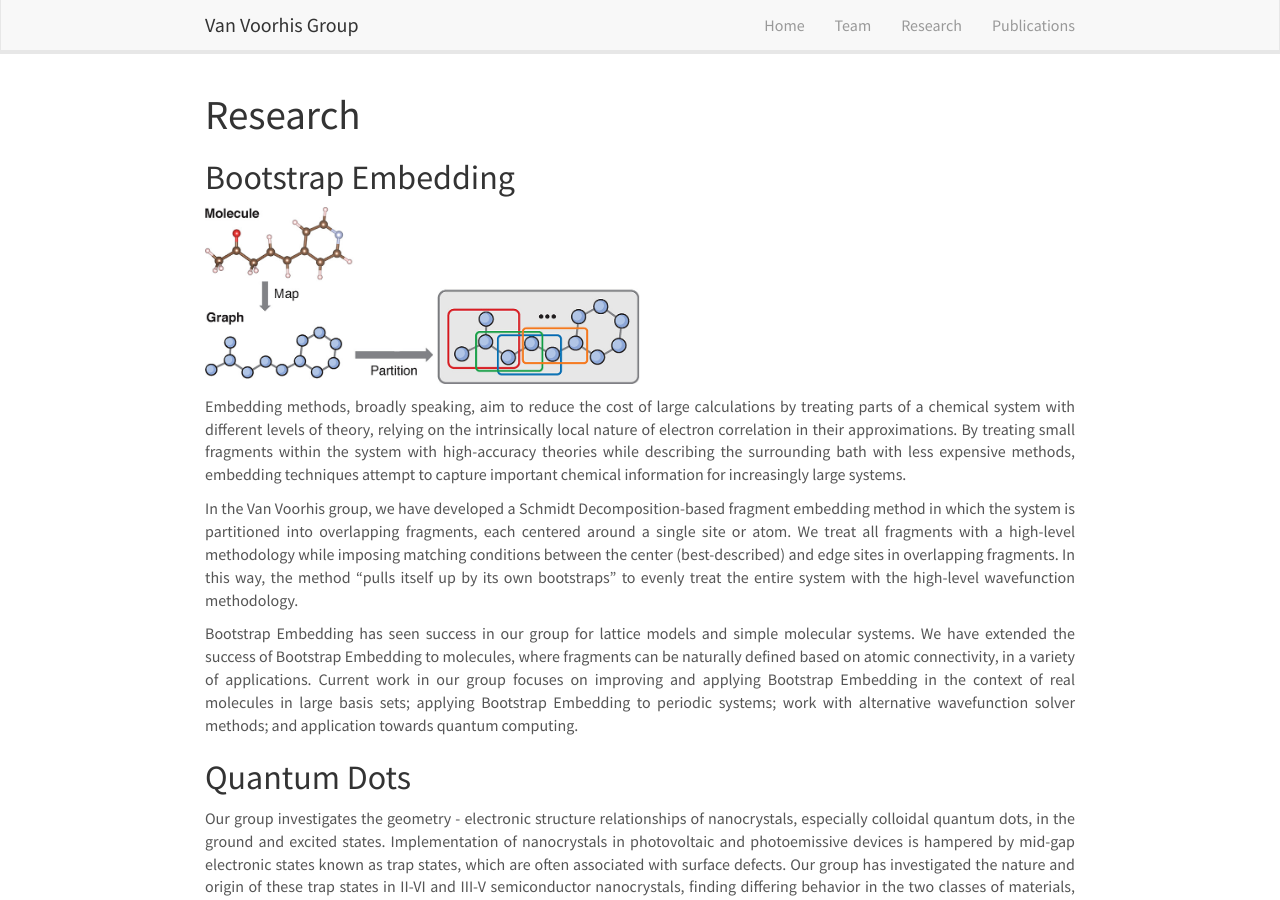
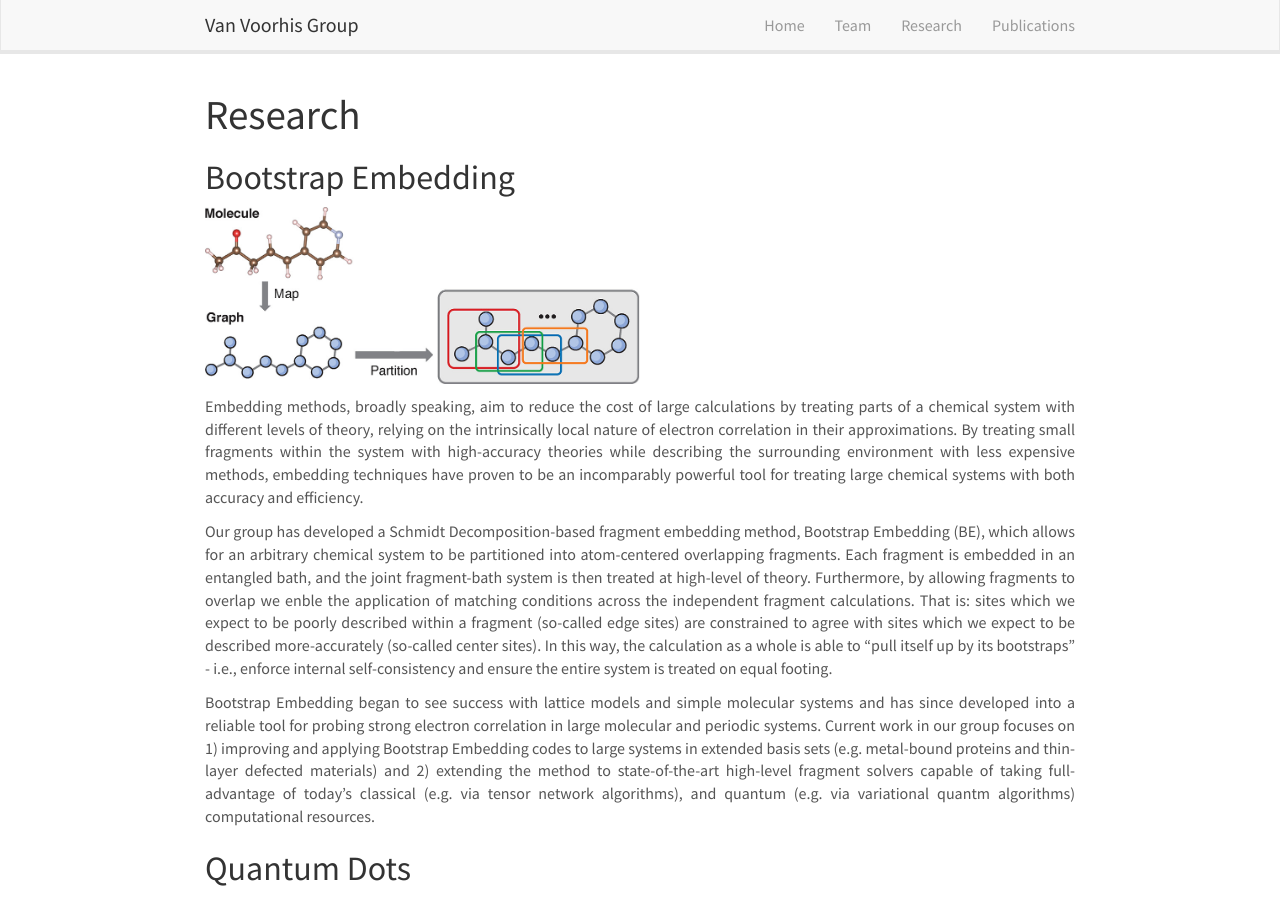
Before and after one commit to troyvvgroup/troyvvgroup.github.io, a Jekyll site: the page built from _pages/research.md, in a window 1280 px wide and 900 px high. Built offline with Jekyll 4.4.1, drawn with Linux system fonts in a browser that asks for light colours; nearby versions of some CDN libraries.

Commit message:
Updates to BE section.

```diff
--- a/_pages/research.md
+++ b/_pages/research.md
@@ -11,11 +11,11 @@ permalink: /research/
 ## Bootstrap Embedding
 ![be_picture](../images/research/bootstrap_pic.png){: width="50%"}
 
-Embedding methods, broadly speaking, aim to reduce the cost of large calculations by treating parts of a chemical system with different levels of theory, relying on the intrinsically local nature of electron correlation in their approximations. By treating small fragments within the system with high-accuracy theories while describing the surrounding bath with less expensive methods, embedding techniques attempt to capture important chemical information for increasingly large systems.
+Embedding methods, broadly speaking, aim to reduce the cost of large calculations by treating parts of a chemical system with different levels of theory, relying on the intrinsically local nature of electron correlation in their approximations. By treating small fragments within the system with high-accuracy theories while describing the surrounding environment with less expensive methods, embedding techniques have proven to be an incomparably powerful tool for treating large chemical systems with both accuracy and efficiency.
 
-In the Van Voorhis group, we have developed a Schmidt Decomposition-based fragment embedding method in which the system is partitioned into overlapping fragments, each centered around a single site or atom. We treat all fragments with a high-level methodology while imposing matching conditions between the center (best-described) and edge sites in overlapping fragments. In this way, the method “pulls itself up by its own bootstraps” to evenly treat the entire system with the high-level wavefunction methodology.
+Our group has developed a Schmidt Decomposition-based fragment embedding method, Bootstrap Embedding (BE), which allows for an arbitrary chemical system to be partitioned into atom-centered overlapping fragments. Each fragment is embedded in an entangled bath, and the joint fragment-bath system is then treated at high-level of theory. Furthermore, by allowing fragments to overlap we enble the application of matching conditions across the independent fragment calculations. That is: sites which we expect to be poorly described within a fragment (so-called edge sites) are constrained to agree with sites which we expect to be described more-accurately (so-called center sites). In this way, the calculation as a whole is able to “pull itself up by its bootstraps” - i.e., enforce internal self-consistency and ensure the entire system is treated on equal footing.
 
-Bootstrap Embedding has seen success in our group for lattice models and simple molecular systems. We have extended the success of Bootstrap Embedding to molecules, where fragments can be naturally defined based on atomic connectivity, in a variety of applications. Current work in our group focuses on improving and applying Bootstrap Embedding in the context of real molecules in large basis sets; applying Bootstrap Embedding to periodic systems; work with alternative wavefunction solver methods; and application towards quantum computing.
+Bootstrap Embedding began to see success with lattice models and simple molecular systems and has since developed into a reliable tool for probing strong electron correlation in large molecular and periodic systems. Current work in our group focuses on 1) improving and applying Bootstrap Embedding codes to large systems in extended basis sets (e.g. metal-bound proteins and thin-layer defected materials) and 2) extending the method to state-of-the-art high-level fragment solvers capable of taking full-advantage of today's classical (e.g. via tensor network algorithms), and quantum (e.g. via variational quantm algorithms) computational resources.
 
 
 ## Quantum Dots
```
